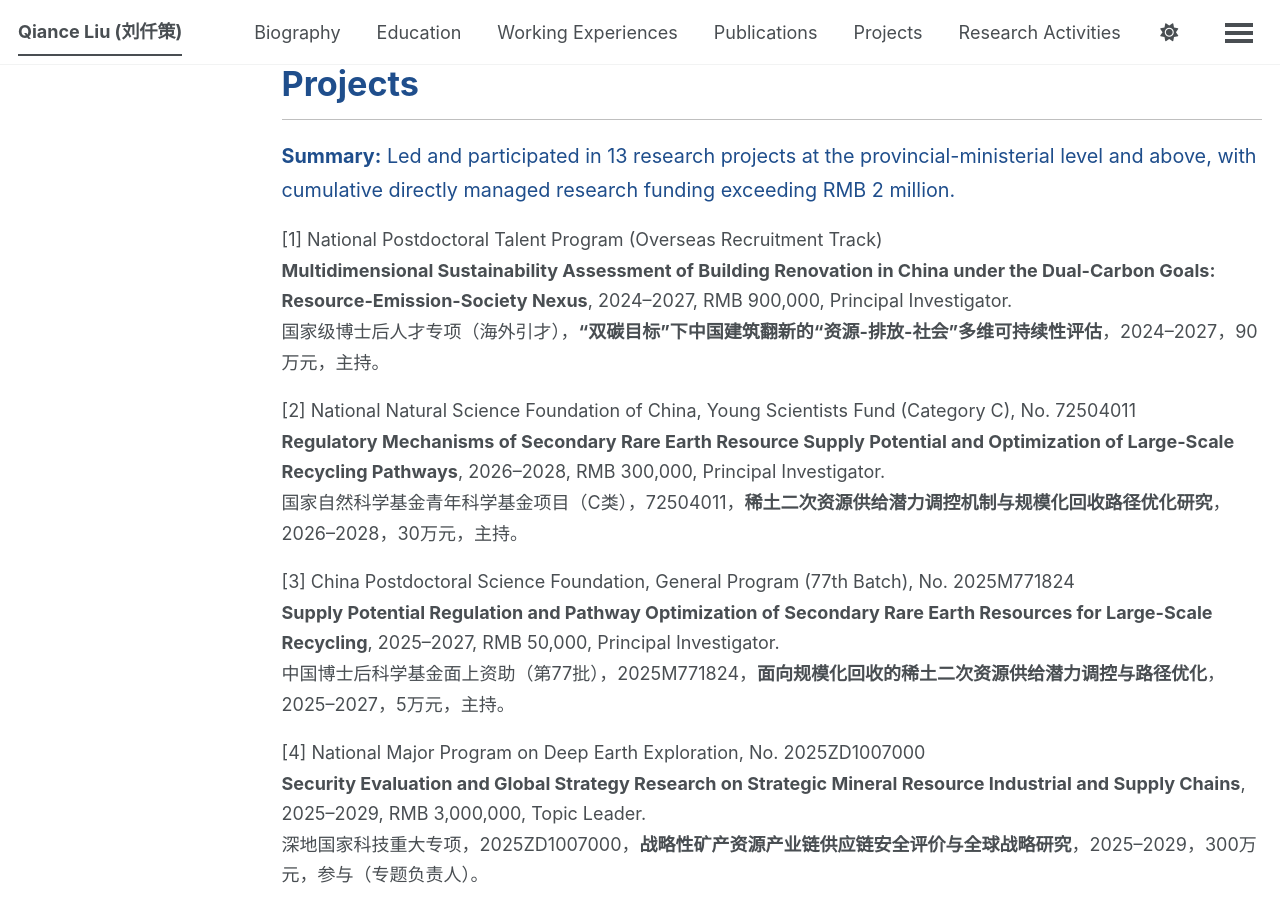
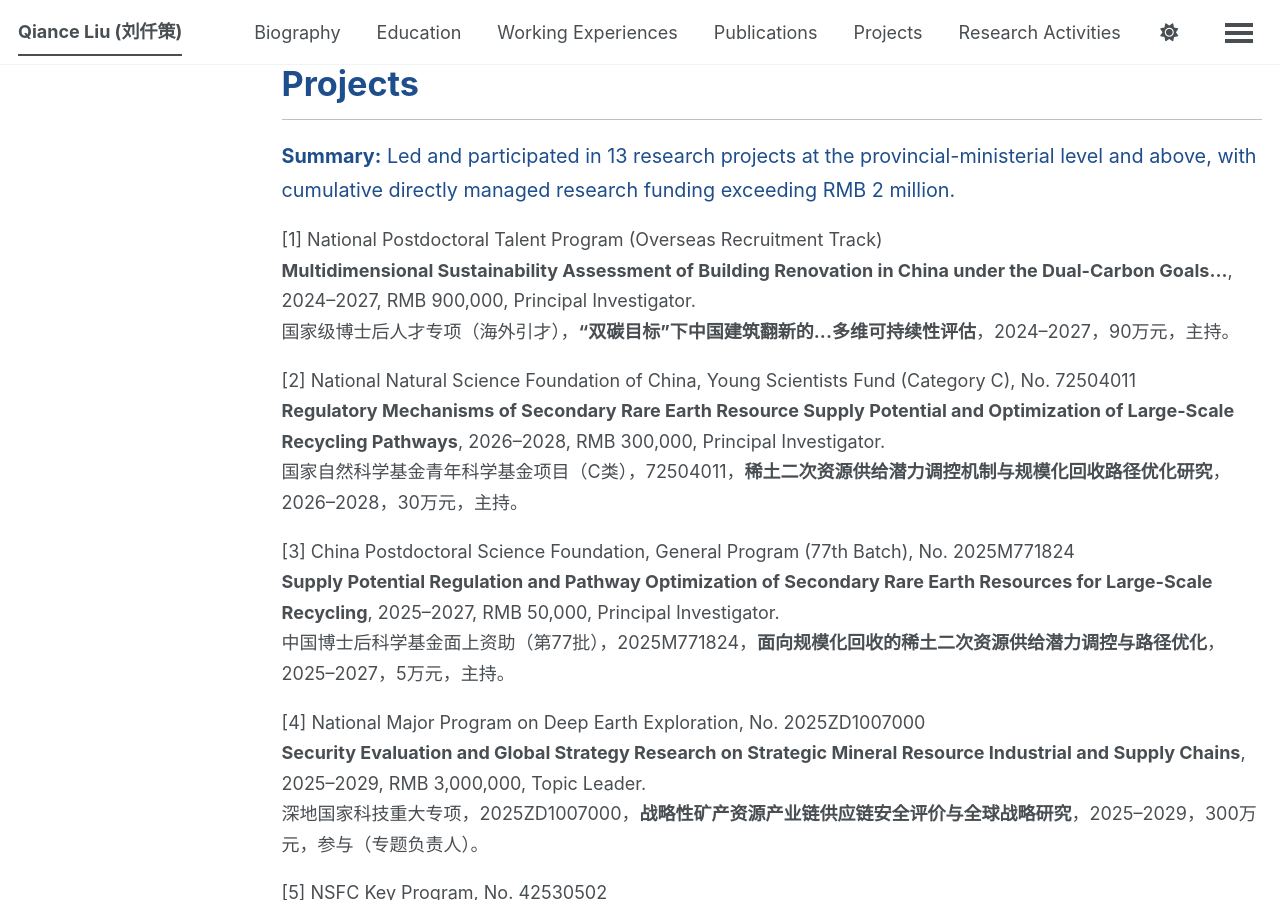
Before and after one commit to QianceLIU/qianceliu.github.io, a Jekyll site: the page built from _pages/about.md, in a window 1280 px wide and 900 px high, scrolled down 2608 px. Built offline with Jekyll 4.4.1, drawn with Linux system fonts in a browser that asks for light colours; a script bundle is joined from its source files by our own code; library files that are not in the unit come from our copies.

Commit message:
Update about.md

```diff
--- a/_pages/about.md
+++ b/_pages/about.md
@@ -230,8 +230,8 @@ author_profile: false
 
 <div class="pub-item">
   <div class="pub-title">[1] National Postdoctoral Talent Program (Overseas Recruitment Track)</div>
-  <strong>Multidimensional Sustainability Assessment of Building Renovation in China under the Dual-Carbon Goals: Resource-Emission-Society Nexus</strong>, 2024–2027, RMB 900,000, Principal Investigator.<br>
-  国家级博士后人才专项（海外引才），<strong>“双碳目标”下中国建筑翻新的“资源-排放-社会”多维可持续性评估</strong>，2024–2027，90万元，主持。
+  <strong>Multidimensional Sustainability Assessment of Building Renovation in China under the Dual-Carbon Goals...</strong>, 2024–2027, RMB 900,000, Principal Investigator.<br>
+  国家级博士后人才专项（海外引才），<strong>“双碳目标”下中国建筑翻新的...多维可持续性评估</strong>，2024–2027，90万元，主持。
 </div>
 
 <div class="pub-item">
```
